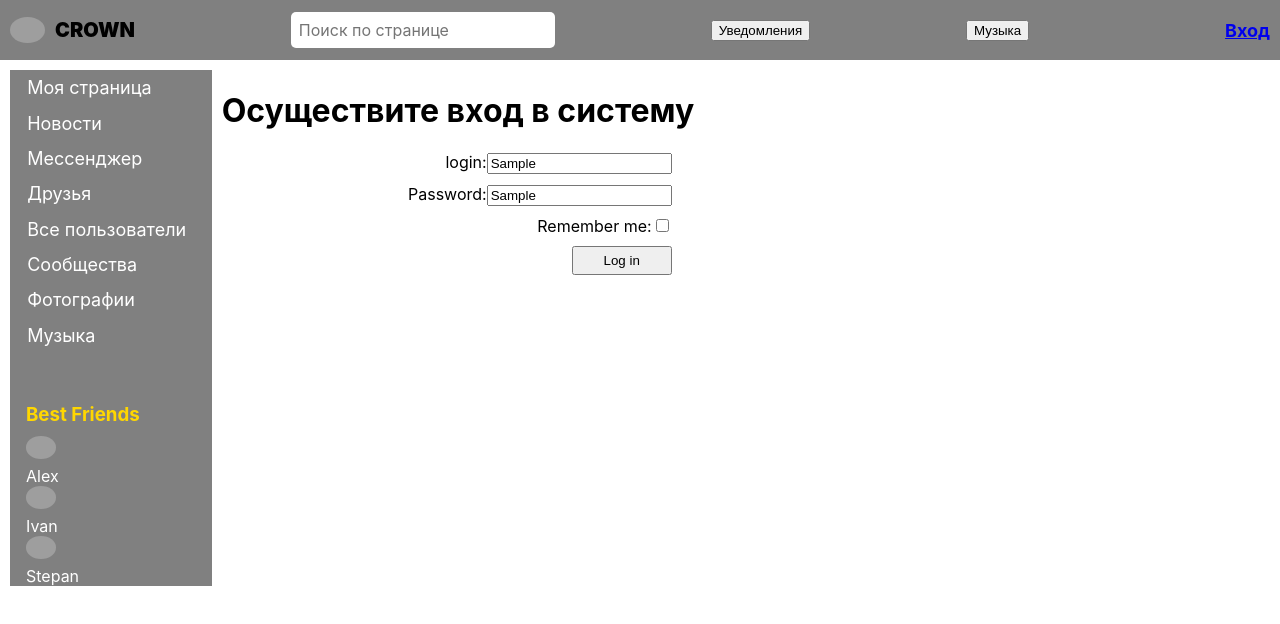
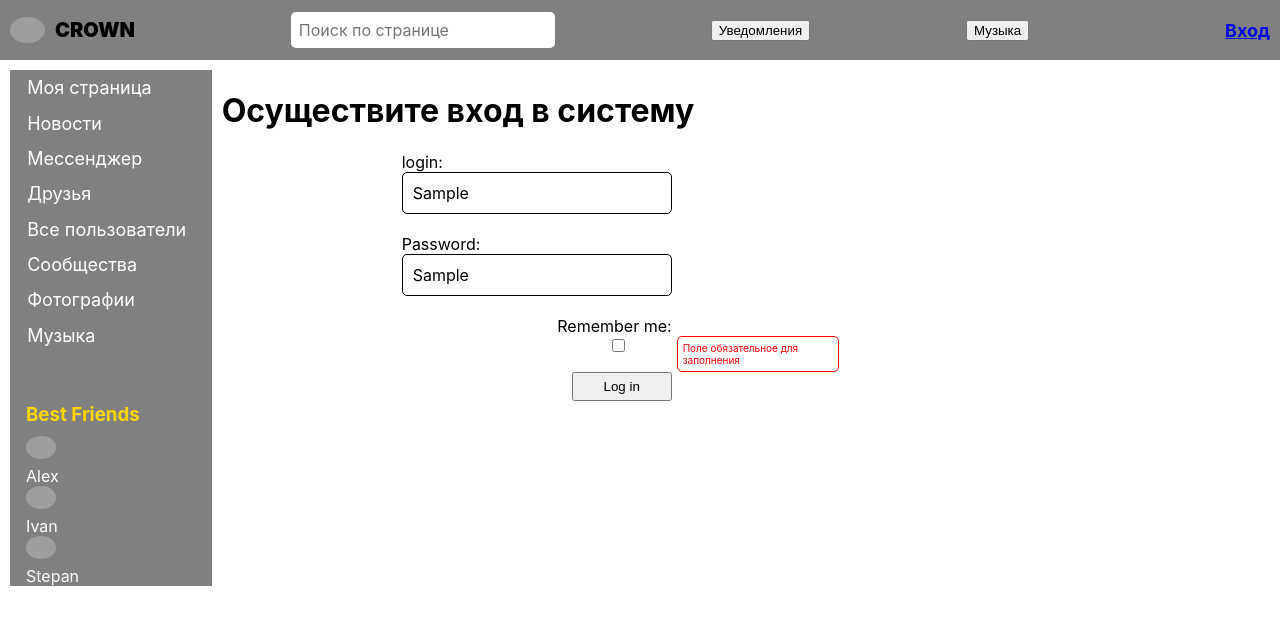
Before and after one commit to KuhniaDruggist/socialReact, a React (Create React App) app: page /login in a window 1280 px wide. Both pictures are taken after typing "Sample", "Sample" into the empty fields and a click on the button "Log in". Shown: the top 624 px of the page. Built offline with nearby package versions, Linux system fonts and the light colour scheme; no server answers; grey boxes are pictures that could not be loaded.

Commit message:
Custons Fields. Vualidate form

```diff
--- a/src/components/Login/Login.jsx
+++ b/src/components/Login/Login.jsx
@@ -1,19 +1,32 @@
 import React from 'react';
 import s from './Login.module.css';
 import {Field, reduxForm} from "redux-form";
+import {Input} from "../common/customFields/CustomFields";
+import {maxLengthCreator, required} from "../../utils/validators/validateForm";
+
+const maxLength15 = maxLengthCreator(15);
 
 const LoginForm = (props) => {
 
     return (
         <form className={s.form} onSubmit={props.handleSubmit}>
             <label className={s.label}>login:
-                <Field component={'input'} name={'login'} placeholder={'Алексей'} />
+                <Field component={Input}
+                       name={'login'}
+                       placeholder={'Алексей'}
+                       validate={[ required, maxLength15 ]} />
             </label>
             <label className={s.label}>Password:
-                <Field component={'input'} name={'password'} placeholder={'*******'} />
+                <Field component={Input}
+                       name={'password'}
+                       placeholder={'*******'}
+                       validate={[ required, maxLength15 ]} />
             </label>
             <label className={s.label}>Remember me:
-                <Field component={'input'} name={'rememberMe'} type={'checkbox'}/>
+                <Field component={Input}
+                       name={'rememberMe'}
+                       type={'checkbox'}
+                       validate={[ required ]}/>
             </label>
             <button>Log in</button>
         </form>
--- a/src/components/Profile/MyPosts/MyPosts.jsx
+++ b/src/components/Profile/MyPosts/MyPosts.jsx
@@ -1,13 +1,25 @@
 import React from 'react';
+import Post from './Post/Post';
 import s from './MyPosts.module.css';
-import Post from './Post/Post';
 import {Field, reduxForm} from "redux-form";
+import {maxLengthCreator, required} from "../../../utils/validators/validateForm";
+import {Input, Textarea} from "../../common/customFields/CustomFields";
+
+const maxLength15 = maxLengthCreator(15);
+const maxLength100 = maxLengthCreator(100);
 
 const MyPostForm = (props) => {
     return (
         <form className={s.form} onSubmit={props.handleSubmit}>
-            <Field className={s.field} component='input' name='newPostTitle' placeholder='Озаглавьте свой пост'></Field>
-            <Field className={s.field} component='textarea' name='newPostText' placeholder='Добавьте текст поста'/>
+            <Field component={Input}
+                   name='newPostTitle'
+                   placeholder='Озаглавьте свой пост'
+                   validate={[ required, maxLength15 ]} />
+
+            <Field component={Textarea}
+                   name='newPostText'
+                   placeholder='Добавьте текст поста'
+                   validate={[ required, maxLength100 ]} />
             <button className={s.button} type="submit">Добавить</button>
         </form>
     );
@@ -23,10 +35,10 @@ const MyPosts = (props) => {
     }
 
     return (
-        <div className={s.wrapper}>
+        <div>
             <h2>Здесь будут мои публикации</h2>
             <MyPostReduxForm onSubmit={addNewPost}/>
-            <ul className={s.posts}>
+            <ul>
                 {postsElements}
             </ul>
         </div>
--- a/src/components/Profile/MyPosts/MyPosts.module.css
+++ b/src/components/Profile/MyPosts/MyPosts.module.css
@@ -1,14 +1,7 @@
 .form {
-    width: 300px;
+    width: 350px;
     display: flex;
     flex-direction: column;
-}
-
-.field {
-    font: inherit;
-    margin-bottom: 10px;
-    padding: 10px;
-    resize: none;
 }
 
 .button {
--- /dev/null
+++ b/src/components/common/customFields/CustomFields.jsx
@@ -0,0 +1,23 @@
+import s from './CustomFields.module.css';
+
+export const FormControl = ({input, meta, child, ...props}) => {
+    const hasError = meta.touched && meta.error
+    return(
+        <div className={s.formControl + ' ' + (hasError ? s.error : '')}>
+            <div>
+                {props.children}
+            </div>
+            { hasError && <p>{meta.error}</p> }
+        </div>
+    );
+}
+
+export const Textarea = (props) => {
+    const {input, meta, child, ...restProps} = props;
+    return <FormControl {...props}><textarea {...input} {...restProps}/></FormControl>
+}
+
+export const Input = (props) => {
+    const {input, meta, child, ...restProps} = props;
+    return <FormControl {...props}><input {...input} {...restProps}/></FormControl>
+}
--- /dev/null
+++ b/src/components/common/customFields/CustomFields.module.css
@@ -0,0 +1,39 @@
+.formControl {
+    position: relative;
+}
+
+.formControl textarea,
+.formControl input {
+    box-sizing: border-box;
+    font: inherit;
+    width: 100%;
+    margin-bottom: 10px;
+    padding: 10px;
+    border: 1px solid black;
+    border-radius: 5px;
+    resize: none;
+}
+
+.error textarea,
+.error input {
+    outline: none;
+    border: 1px solid red;
+}
+
+.error p {
+    position: absolute;
+    top: 0;
+    left: 100%;
+    width: 150px;
+    border: 1px solid red;
+    border-radius: 5px;
+    margin-top: 0;
+    margin-left: 5px;
+    padding: 5px;
+    font-size: 10px;
+    color: red;
+}
+
+.field {
+
+}
--- /dev/null
+++ b/src/utils/validators/validateForm.js
@@ -0,0 +1,11 @@
+export const required = (value) => {
+    return value
+        ? undefined
+        : 'Поле обязательное для заполнения';
+}
+
+export const maxLengthCreator = (max) => (value) => {
+    return value && value.length > max
+        ? `Поле не должно содержать болле ${max} символов`
+        : undefined;
+}
```
